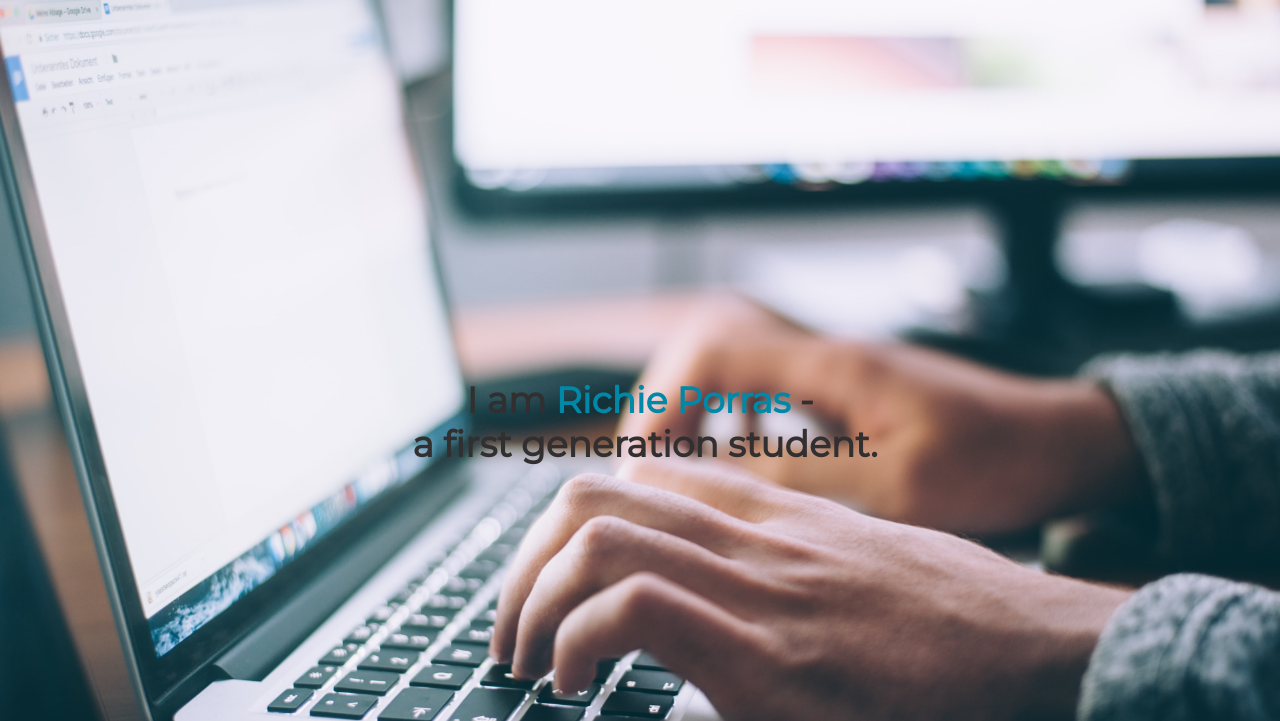
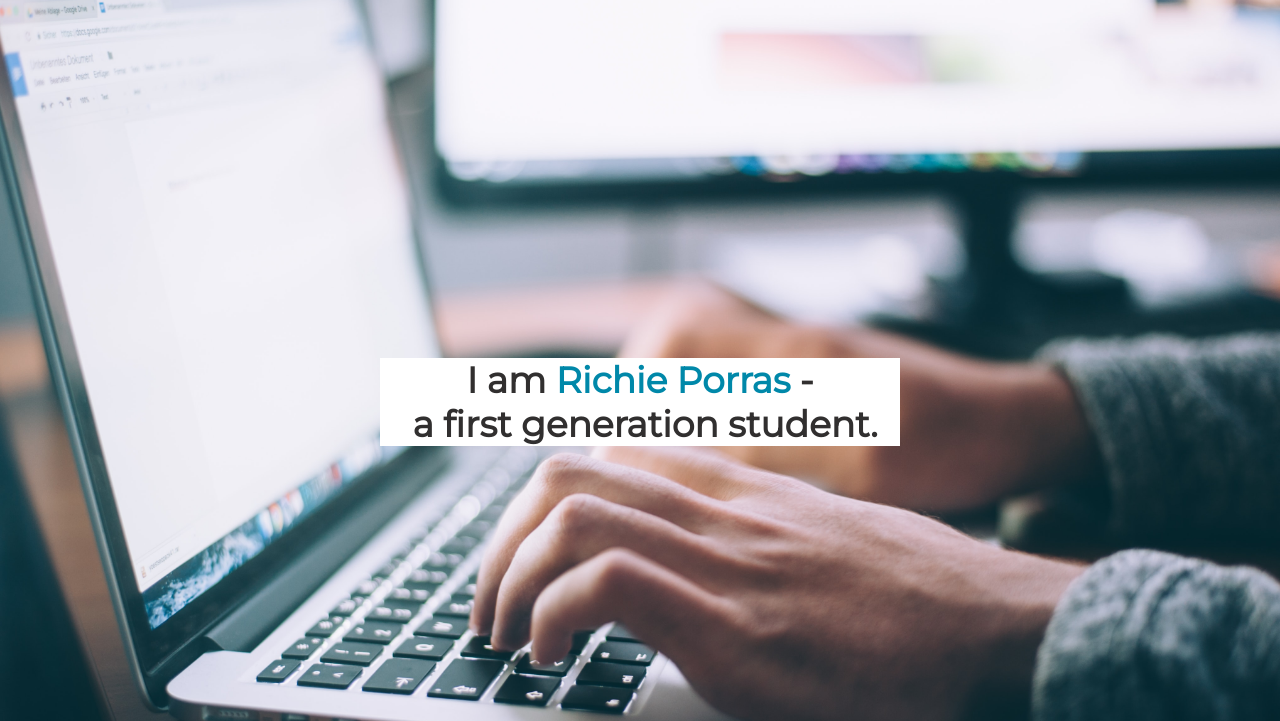
Before and after one commit to aSlothMachine/cse-134b-hw3, a plain HTML site: page index.html in a window 1280 px wide. Shown: the part 79-800 px from the top of the page. Drawn offline with Linux system fonts and the light colour scheme.

Commit message:
Small changes

```diff
--- a/style.css
+++ b/style.css
@@ -17,7 +17,6 @@
 * {
   box-sizing: border-box;
   margin: 0;
-  /* background-color: var(--bg-body); */
 }
 
 html {
@@ -26,14 +25,15 @@ html {
 
 header {
   text-align: center;
-  padding: 400px;
+  padding: 380px;
+
   background-image: url("images/img-header.jpg");
   background-size: cover;
 }
 
 body {
   color: var(--text-primary);
-  background-color: var(--text-secondary);
+  /* background-color: var(--text-secondary); */
   display: flex;
   flex-direction: column;
 
@@ -44,7 +44,7 @@ body {
 
 h1 {
   font-size: 36px;
-  /* background-color: var(--bg-body); */
+  background-color: var(--bg-body);
 }
 
 h2 {
@@ -77,7 +77,7 @@ h3 {
 @keyframes animate {
 
   0% {
-    content: "a computer science student at UC, San Diego.";
+    content: "a computer science student.";
   }
 
   50% {
@@ -94,7 +94,7 @@ h3 {
 }
 
 #change:after {
-  content: "a computer science student at UC, San Diego.";
+  content: "a computer science student.";
   animation: animate linear infinite 10s;
   padding-left: 10px;
 
```
